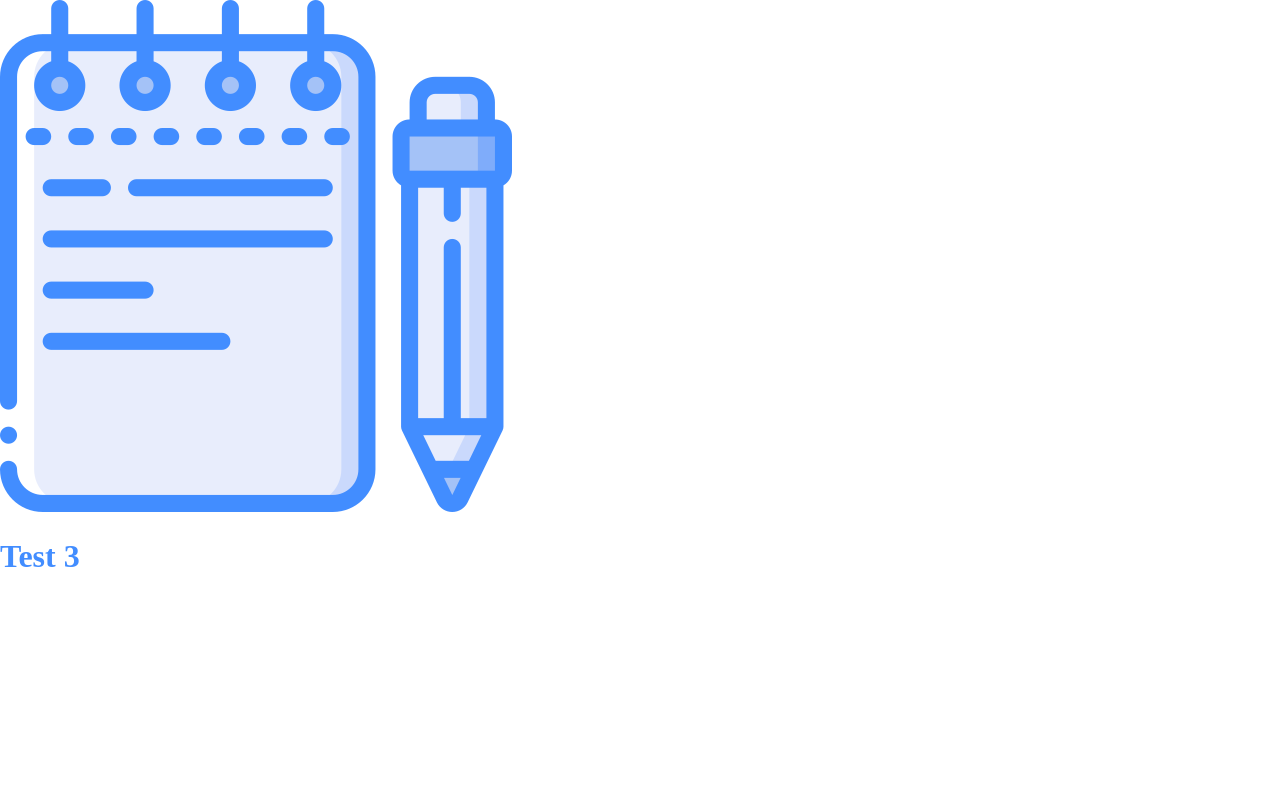
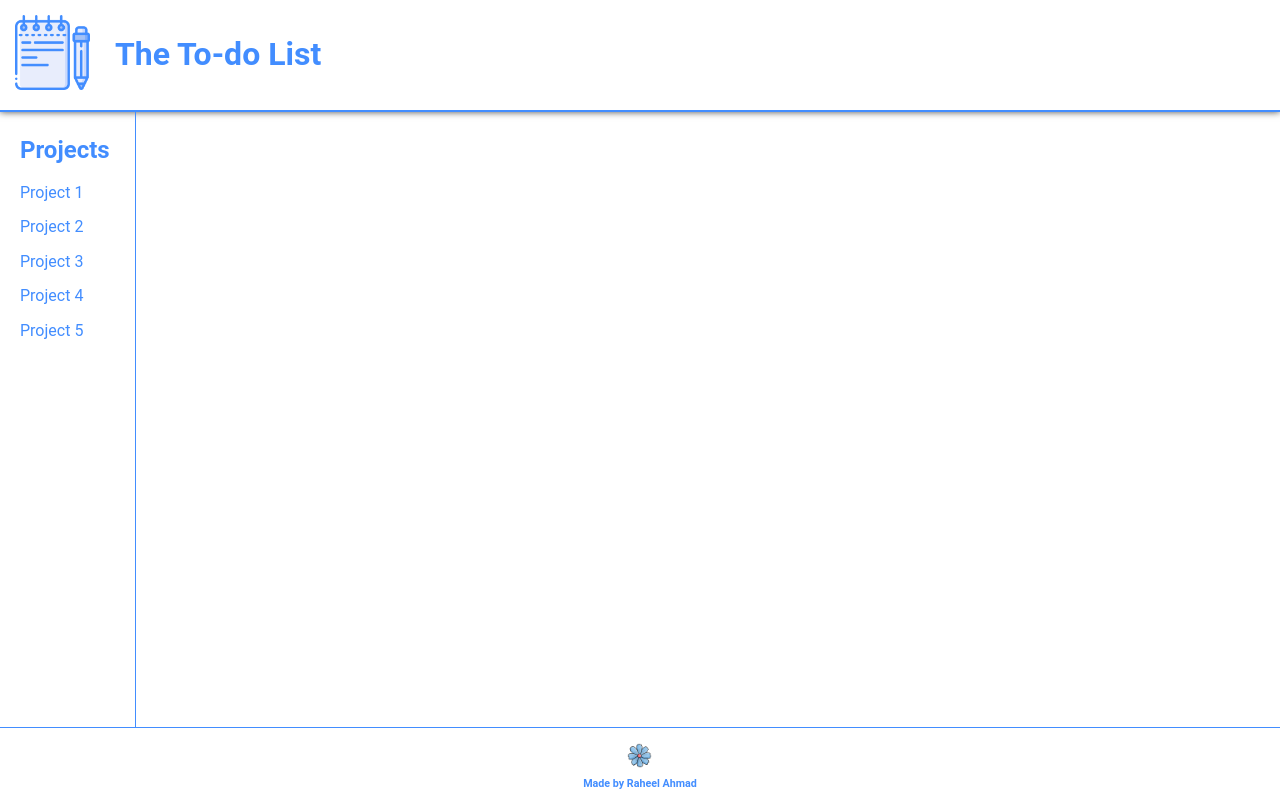
Before and after one commit to raheelahmadguraya/to-do-list, a website built with webpack: page src/template.html in a window 1280 px wide. Built offline with nearby package versions, Linux system fonts and the light colour scheme.

Commit message:
create template for header, footer and sidebar

```diff
--- a/src/index.js
+++ b/src/index.js
@@ -1,6 +1,10 @@
 import './styles/main.css'
 import 'normalize.css';
 import notepad from './assets/notepad.png'
+import daisy from './assets/daisy.png'
 
 const appLogo = document.getElementById('appLogo');
 appLogo.src = notepad;
+
+const footerLogo = document.getElementById('footerLogo');
+footerLogo.src = daisy;
--- a/src/styles/main.css
+++ b/src/styles/main.css
@@ -1,3 +1,65 @@
-h1 {
+/*Application*/
+
+body {
+  font-family: Roboto, -apple-system, BlinkMacSystemFont, 'Segoe UI', Oxygen, Ubuntu, Cantarell, 'Open Sans', 'Helvetica Neue', sans-serif;
+  display: grid;
+  grid-template-rows: auto 1fr auto;
+  min-height: 100vh;
+}
+
+/* header */
+
+header {
+  padding: 15px 0 15px 15px;
+  display: grid;
+  grid-template-columns: 100px 1fr;
+  border-bottom: 2.5px solid #428dff;
+  box-shadow: 0px 0 7px rgba(0, 0, 0, 0.7);
   color: #428dff;
 }
+
+#appLogo {
+  max-width: 75px;
+  max-height: 75px;
+}
+
+/*Projects*/
+
+.project {
+  display: grid;
+  grid-template-columns: auto 1fr;
+}
+
+/*Projects Sidebar*/
+
+.projectsSidebar {
+  color: #428dff;
+  padding: 5px 25px 0px 20px;
+  border-right: 1.5px solid #428dff;
+}
+
+/*Project List*/
+
+/*Project Checklist*/
+
+/*footer*/
+
+footer {
+  padding: 15px 0 0px 0px;
+  border-top: 1.5px solid #428dff;
+  /*box-shadow: 0px 0 7px rgba(0, 0, 0, 0.7);*/
+  color: #428dff;
+  display: grid;
+  place-content: center;
+  place-items: center;
+  text-align: center;
+}
+
+footer h6 {
+  margin: 10px;
+}
+
+#footerLogo {
+  max-width: 25px;
+  max-height: 25px;
+}
--- a/src/template.html
+++ b/src/template.html
@@ -8,9 +8,26 @@
   <link rel="shortcut icon" href="#" />
 </head>
 <body>
-  <header></header>
+  <header>
     <img id="appLogo">
-    <h1>Test 3</h1>
+    <h1>The To-do List</h1>
   </header>
+  <div class="project">
+    <div class="projectsSidebar">
+      <h2>Projects</h2>
+      <div class="projectList">
+        <p>Project 1</p>
+        <p>Project 2</p>
+        <p>Project 3</p>
+        <p>Project 4</p>
+        <p>Project 5</p>
+      </div>
+    </div>
+    <div class="projectChecklist"></div>
+  </div>
+  <footer>
+    <img id="footerLogo">
+    <h6>Made by Raheel Ahmad</h6>
+  </footer>
 </body>
 </html>
--- a/webpack.config.js
+++ b/webpack.config.js
@@ -20,6 +20,7 @@ module.exports = {
     },
     port: 3000,
     open: true,
+    watchFiles: ["src/*.html"],
     hot: true,
     compress: true,
     historyApiFallback: true,
```
Also changed, not shown: src/assets/daisy.png (added).
